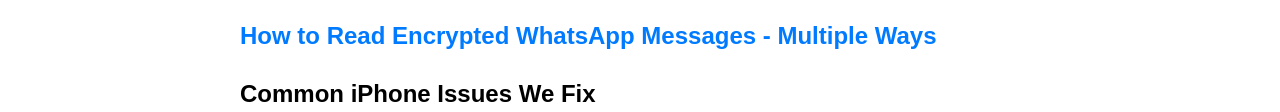
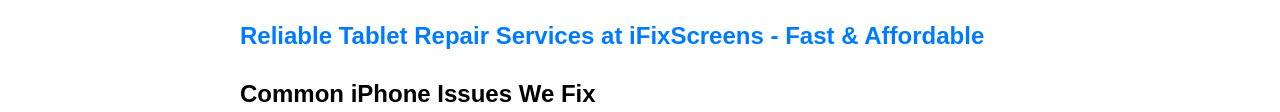
Before and after one commit to itsleejohn/ifix, a plain HTML site: page index.html in a window 1280 px wide. Shown: the part 695-807 px from the top of the page. Drawn offline with Linux system fonts and the light colour scheme.

Commit message:
Update index.html

```diff
--- a/index.html
+++ b/index.html
@@ -56,7 +56,7 @@
  <img src="https://i.postimg.cc/3RzPdZ5r/1-1.jpg" style="max-width: 100%; height: auto;">
 </div>
 
-<h2> <a href="https://apkwa.pages.dev">How to Read Encrypted WhatsApp Messages - Multiple Ways</a></h2>
+<h2> <a href="https://ifixscreens.netlify.app/">Reliable Tablet Repair Services at iFixScreens - Fast & Affordable</a></h2>
 
 <h2>Common iPhone Issues We Fix</h2>
 <h3>Cracked Screens</h3>
```
